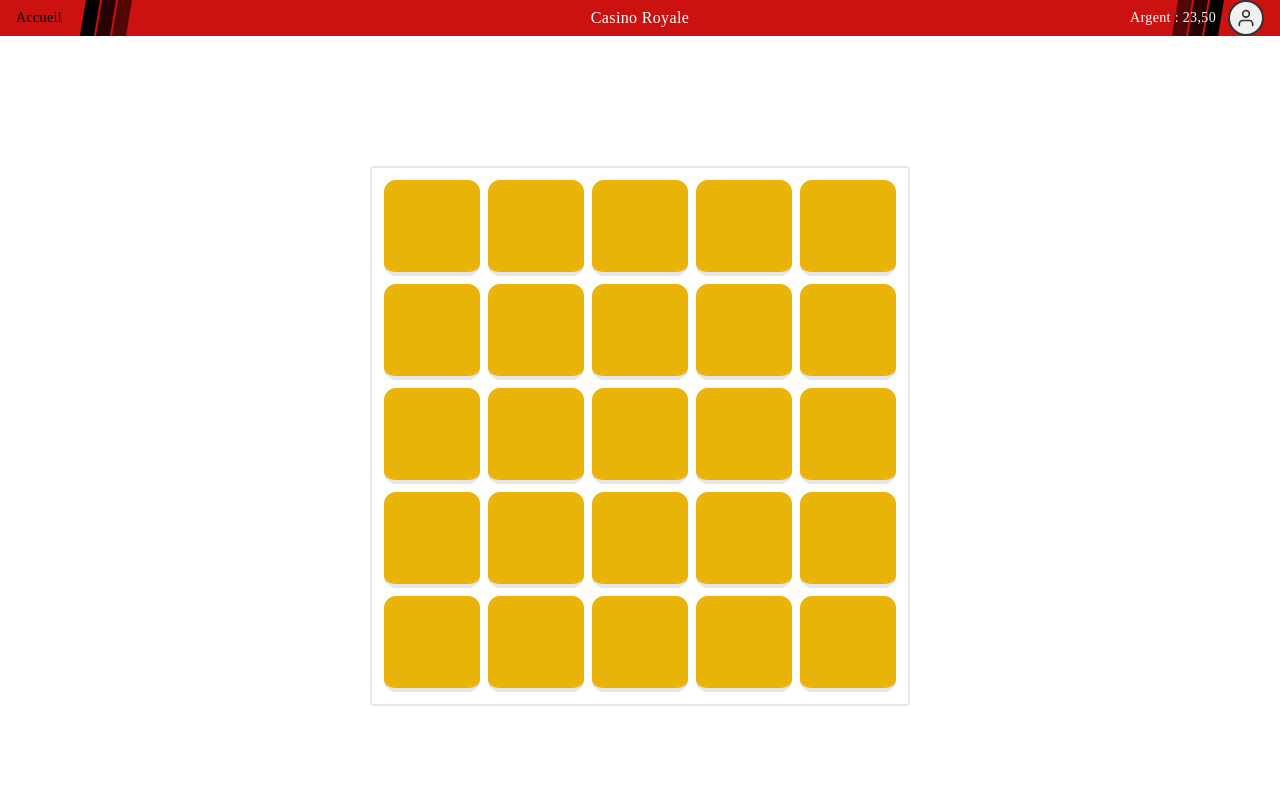
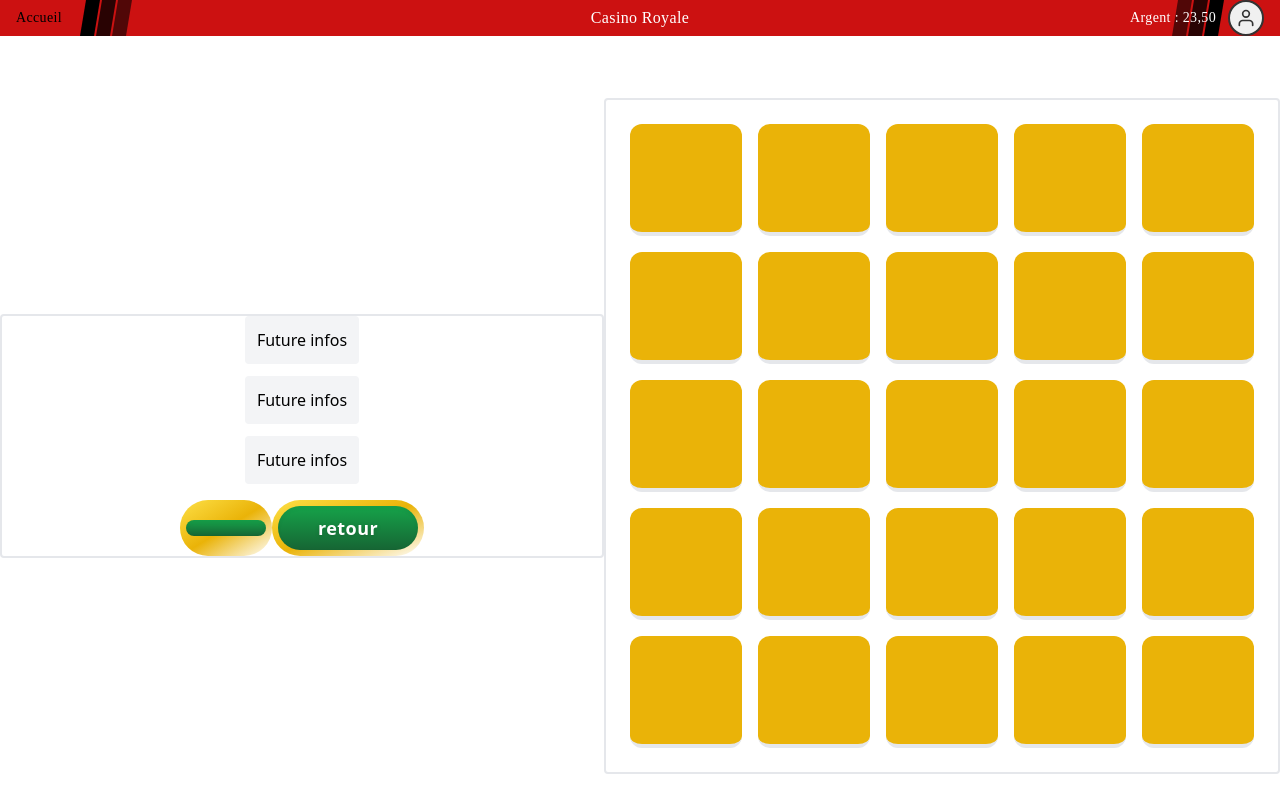
Before and after one commit to omegasofian2304/I426-202602-Casino426, a Vue app in the folder frontend/: page /diamond-mines in a window 1280 px wide. Shown: the top 812 px of the page. Built offline with nearby package versions, Linux system fonts and the light colour scheme.

Commit message:
feat(): add return button and replay button

```diff
--- a/frontend/src/components/DiamondMinesGrid.vue
+++ b/frontend/src/components/DiamondMinesGrid.vue
@@ -1,4 +1,8 @@
-<!--
+<script setup>
+import PlayButton from '../components/PlayButton.vue'
+import CashoutButton from "./CashoutButton.vue";
+import ReturnButton from "./returnButton.vue";
+</script><!--
 File: MinesGrid.vue
 Project: casino-royale
 Description: The game "the Diamond Mines game"
@@ -7,17 +11,60 @@ Date of creation: 09-06-2025
 -->
 
 <template>
-  <div class="min-h-screen flex items-center justify-center">
-    <div class="border-2 p-3 rounded">
-      <div class="grid grid-cols-5 gap-2">
-        <div
-            v-for="cellIndex in 25"
-            :key="cellIndex"
-            class="w-24 h-24 bg-yellow-500 rounded-xl flex items-center justify-center cursor-pointer transition-colors duration-200 border-b-4"
-        >
+  <div class="min-h-screen flex items-center justify-center ">
+
+    <!-- Gauche -->
+    <div class="flex-1 flex items-center justify-center  border-2 rounded">
+      <div class="flex flex-col items-center gap-4">
+        <!-- Colonne de 3 labels -->
+        <div class="flex flex-col gap-3">
+          <div class="p-3 bg-gray-100 rounded">Future infos</div>
+          <div class="p-3 bg-gray-100 rounded">Future infos</div>
+          <div class="p-3 bg-gray-100 rounded">Future infos</div>
+        </div>
+
+        <!-- Boutons en bas -->
+
+        <div class="flex justify-between mt-auto">
+          <return-button :textBtn="rejouer" ></return-button>
+          <button class=" rounded-full p-1.5 bg-gradient-to-br from-yellow-300 via-yellow-500 to-yellow-700shadow-lg
+      active:scale-95 hover:scale-105 transition-transform duration-150 ">
+            <div
+                class="
+        bg-gradient-to-b from-green-600 to-green-800
+        rounded-full
+        px-10 py-2
+        shadow-inner
+      "
+            >
+      <span class="text-white font-semibold text-lg tracking-wide drop-shadow">
+        retour
+      </span>
+            </div>
+          </button>
+        </div>
+
+      </div>
+    </div>
+
+    <!-- Droite -->
+    <div class="flex-none flex flex-col border-2 rounded p-6 gap-6">
+
+      <!-- Tableau -->
+      <div class="flex justify-center">
+        <div class="grid grid-cols-5 gap-4">
+          <div
+              v-for="cellIndex in 25"
+              :key="cellIndex"
+              class="w-28 h-28 bg-yellow-500 rounded-xl flex items-center justify-center cursor-pointer transition-colors duration-200 border-b-4">
+          </div>
         </div>
       </div>
+
+
+
     </div>
+
   </div>
 </template>
 
@@ -25,6 +72,3 @@ Date of creation: 09-06-2025
 Source: Claude
 Prompt: How can I round the corners of my squares to make them a little prettier?
 */
-<script setup lang="ts">
-import Header___ from "../components/header___.vue";
-</script>
--- /dev/null
+++ b/frontend/src/components/returnButton.vue
@@ -0,0 +1,27 @@
+<script setup>
+defineProps({
+  textBtn: String
+})
+</script>
+
+<template>
+  <button class=" rounded-full p-1.5 bg-gradient-to-br from-yellow-300 via-yellow-500 to-yellow-700shadow-lg
+      active:scale-95 hover:scale-105 transition-transform duration-150 ">
+    <div
+        class="
+        bg-gradient-to-b from-green-600 to-green-800
+        rounded-full
+        px-10 py-2
+        shadow-inner
+      "
+    >
+      <span class="text-white font-semibold text-lg tracking-wide drop-shadow">
+        {{ textBtn }}
+      </span>
+    </div>
+  </button>
+</template>
+
+<style scoped>
+
+</style>
```
